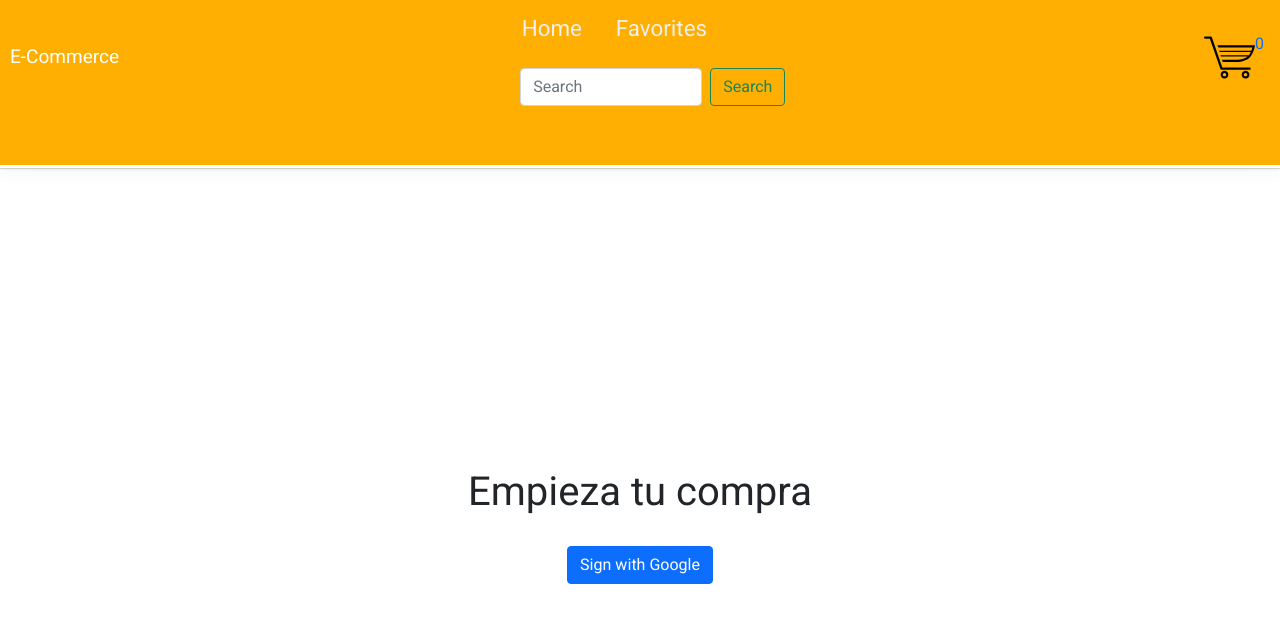
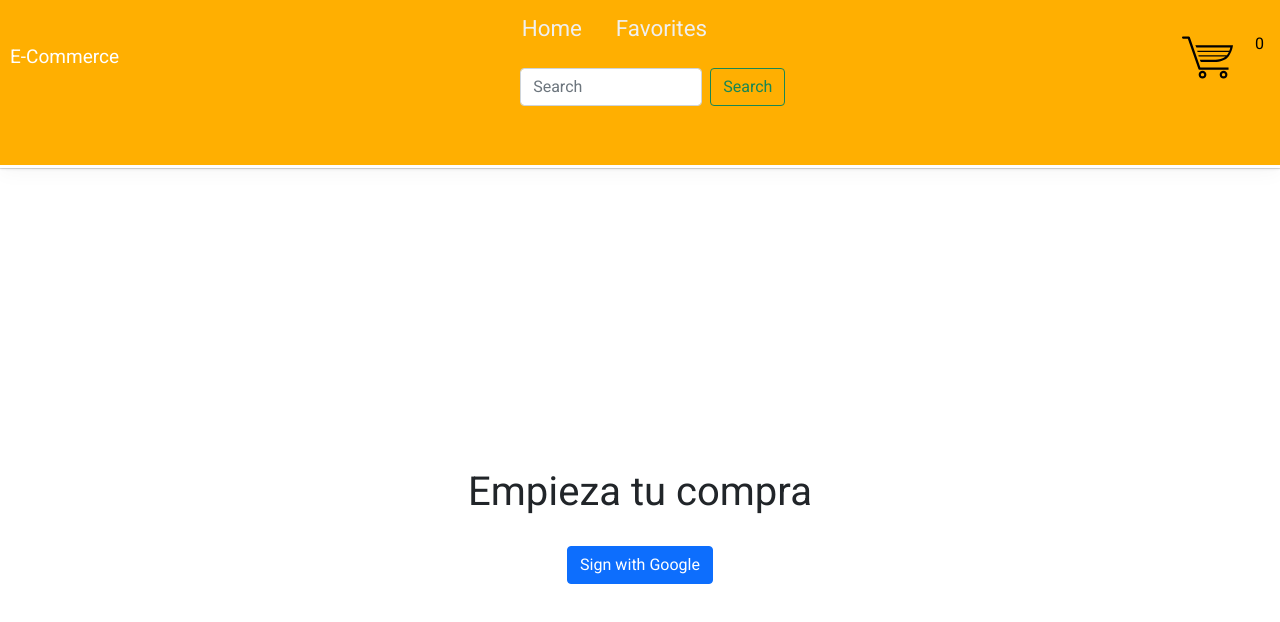
Before and after one commit to vega1030/fake_e-commerce, a website with bundled scripts: page public/index.html in a window 1280 px wide. Shown: the top 622 px of the page. Built offline with nearby package versions, Linux system fonts and the light colour scheme; no server answers; files whose address does not match are found by name.

Commit message:
work at layout at the header

```diff
--- a/public/css/structure.css
+++ b/public/css/structure.css
@@ -23,6 +23,10 @@ body {
   height: 21vh;
 }
 
+.nav-link>span{
+  margin: 0 0 0 6%;
+  color: black;
+}
 
 .title {
   width: 100%;
```
